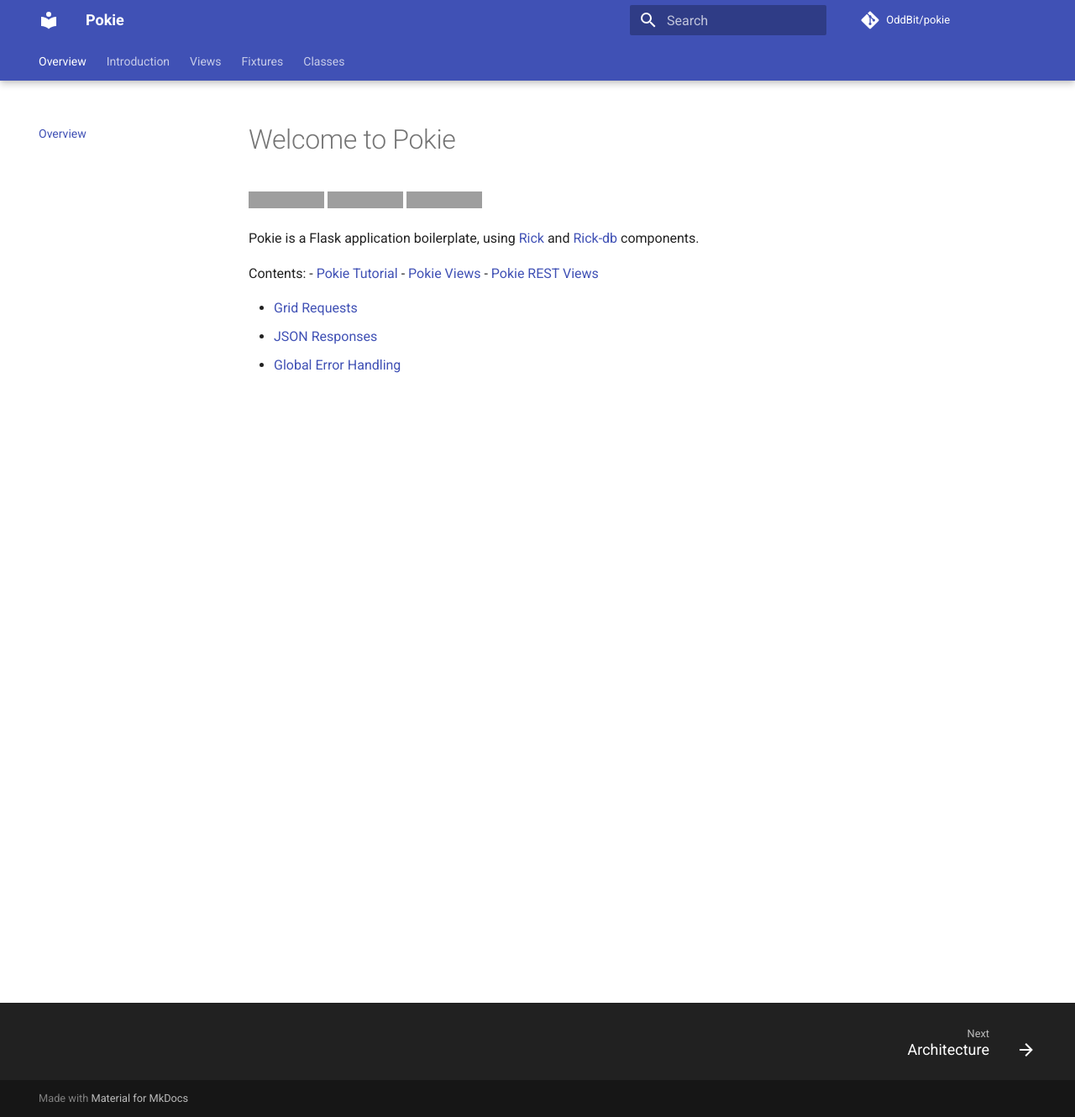
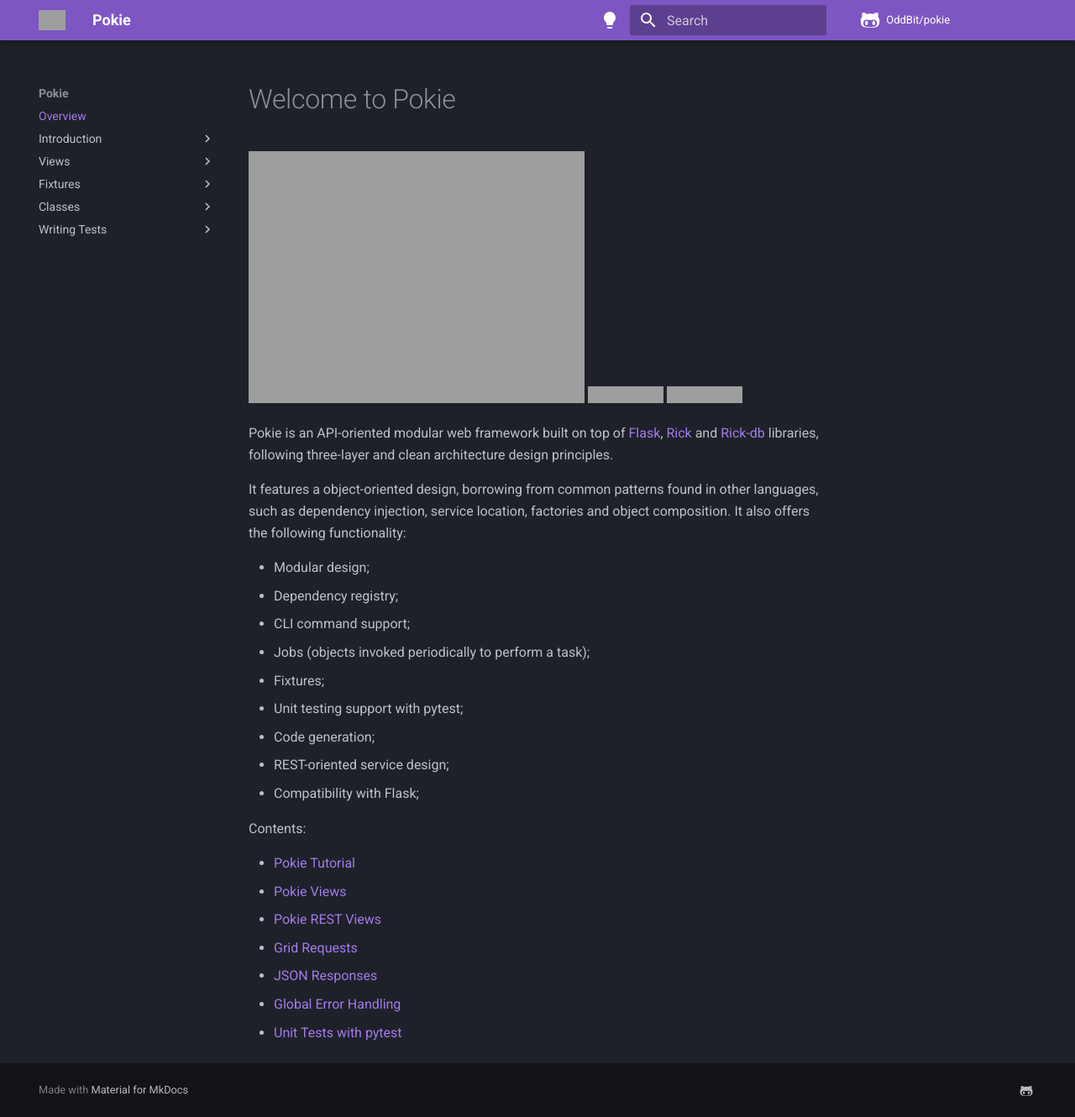
Before and after one commit to oddbit-project/pokie, an MkDocs documentation site: the page built from docs/index.md, in a window 1280 px wide and 1330 px high. Shown: the whole window at 84% size. Built offline with MkDocs 1.6.1 and Material for MkDocs 9.7.7, drawn with Linux system fonts in a browser that asks for light colours; comment, search, counter and statistics services are not loaded; grey boxes are pictures that could not be loaded.

Commit message:
pytest integration; documentation updates

```diff
--- a/docs/index.md
+++ b/docs/index.md
@@ -5,16 +5,31 @@
 [![pypi](https://img.shields.io/pypi/v/pokie.svg)](https://pypi.org/project/pokie/)
 [![license](https://img.shields.io/pypi/l/pokie.svg)](https://git.oddbit.org/OddBit/pokie/src/branch/master/LICENSE)
 
+Pokie is an API-oriented modular web framework built on top of [Flask](https://github.com/pallets/flask/),
+[Rick](https://git.oddbit.org/OddBit/rick) and [Rick-db](https://git.oddbit.org/OddBit/rick_db) libraries, following three-layer and clean architecture
+design principles.
 
-Pokie is a Flask application boilerplate, using [Rick](https://git.oddbit.org/OddBit/rick) and
-[Rick-db](https://git.oddbit.org/OddBit/rick_db) components.
+It features a object-oriented design, borrowing from common patterns found in other languages, such as
+dependency injection, service location, factories and object composition. It also offers the following functionality:
+
+- Modular design;
+- Dependency registry;
+- CLI command support;
+- Jobs (objects invoked periodically to perform a task);
+- Fixtures;
+- Unit testing support with pytest;
+- Code generation;
+- REST-oriented service design;
+- Compatibility with Flask;
+
+
 
 Contents:
-- [Pokie Tutorial](tutorial/tutorial.md)
-- [Pokie Views](http/index.md)
-- [Pokie REST Views](http/rest.md)
 
-
-- [Grid Requests](http/dbgridrequest.md)
-- [JSON Responses](http/json_response.md)
-- [Global Error Handling](http/error_handler.md)
+* [Pokie Tutorial](tutorial/tutorial.md)
+* [Pokie Views](http/index.md)
+* [Pokie REST Views](http/rest.md)
+* [Grid Requests](http/dbgridrequest.md)
+* [JSON Responses](http/json_response.md)
+* [Global Error Handling](http/error_handler.md)
+* [Unit Tests with pytest](test/pytest.md)
--- a/mkdocs.yml
+++ b/mkdocs.yml
@@ -1,19 +1,35 @@
 site_name: Pokie
 site_description: REST Web Framework based on Flask
 strict: true
-site_url: https://git.oddbit.org/OddBit/pokie/
+site_url: https://github.com/oddbit-project/pokie
 repo_name: OddBit/pokie
-repo_url: https://git.oddbit.org/OddBit/pokie
+repo_url: https://github.com/oddbit-project/pokie
 
 theme:
   name: material
+  palette:
+  - scheme: slate
+    primary: deep purple
+    accent: amber
+    toggle:
+      icon: material/lightbulb
+      name: Switch to light mode
+  - scheme: default
+    primary: deep purple
+    accent: amber
+    toggle:
+      icon: material/lightbulb-outline
+      name: Switch to light mode
   features:
-    - navigation.tabs
-    - navigation.tabs.sticky
-    - navigation.sections
-    - navigation.path
-    - navigation.footer
-    -
+  - search.suggest
+  - search.highlight
+  - content.tabs.link
+  icon:
+    repo: fontawesome/brands/github-alt
+  logo: img/logo.png
+  favicon: img/favicon.png
+  language: en
+
 nav:
 - Overview: index.md
 - Introduction:
@@ -32,36 +48,28 @@
     - DbGridRequest: http/dbgridrequest.md
     - JSONResponse: http/json_response.md
 
+- Writing Tests:
+    - Using pytest: test/pytest.md
 
-plugins:
-- search
 
 markdown_extensions:
-  # Python Markdown
-  - abbr
-  - admonition
-  - attr_list
-  - def_list
-  - footnotes
-  - md_in_html
-  - toc:
-      permalink: true
+- toc:
+    permalink: true
+- markdown.extensions.codehilite:
+    guess_lang: false
+- admonition
+- codehilite
+- extra
+- pymdownx.superfences:
+    custom_fences:
+    - name: mermaid
+      class: mermaid
+      format: !!python/name:pymdownx.superfences.fence_code_format ''
+- pymdownx.tabbed:
+    alternate_style: true
+- mdx_include
 
-  # Python Markdown Extensions
-  - pymdownx.arithmatex:
-      generic: true
-  - pymdownx.betterem:
-      smart_enable: all
-  - pymdownx.caret
-  - pymdownx.details
-  - pymdownx.highlight
-  - pymdownx.inlinehilite
-  - pymdownx.keys
-  - pymdownx.mark
-  - pymdownx.smartsymbols
-  - pymdownx.superfences
-  - pymdownx.tabbed:
-      alternate_style: true
-  - pymdownx.tasklist:
-      custom_checkbox: true
-  - pymdownx.tilde
+extra:
+  social:
+  - icon: fontawesome/brands/github-alt
+    link: https://github.com/oddbit/pokie
--- a/requirements-dev.txt
+++ b/requirements-dev.txt
@@ -1,9 +1,9 @@
+pytest==7.3.1
 pytest-cov==4.0.0
 pytest-testdox==3.0.1
 flake8==6.0.0
 flake8_black==0.3.6
 coverage==7.2.5
-tox==4.5.1
 mkdocs==1.5.3
 mkdocs-material
 mkdocs-material-extensions
--- /dev/null
+++ b/requirements-doc.txt
@@ -0,0 +1,3 @@
+mkdocs-material==9.2.7
+mdx-include>=1.4.1
+pymdown-extensions
--- /dev/null
+++ b/requirements-test.txt
@@ -0,0 +1,2 @@
+tox==4.5.1
+tox-docker
--- a/requirements.txt
+++ b/requirements.txt
@@ -8,5 +8,3 @@
 setuptools>=60.0.0
 tabulate>=0.9.0
 pyhumps==3.8.0
-pytest-pokie>=0.2.0
-pytest==7.3.1
```
Also changed, not shown: README.md (+15 -1 lines), 10 other files.
